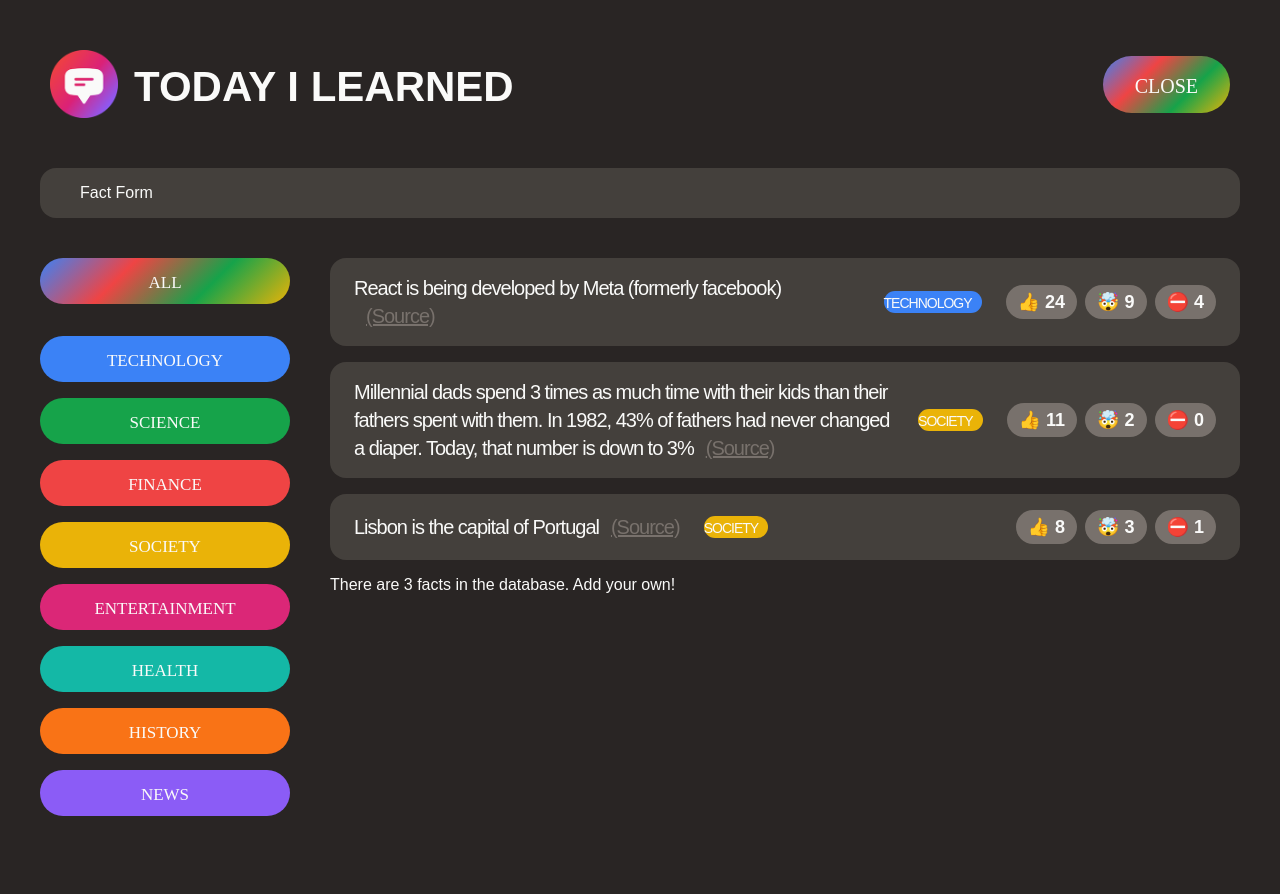
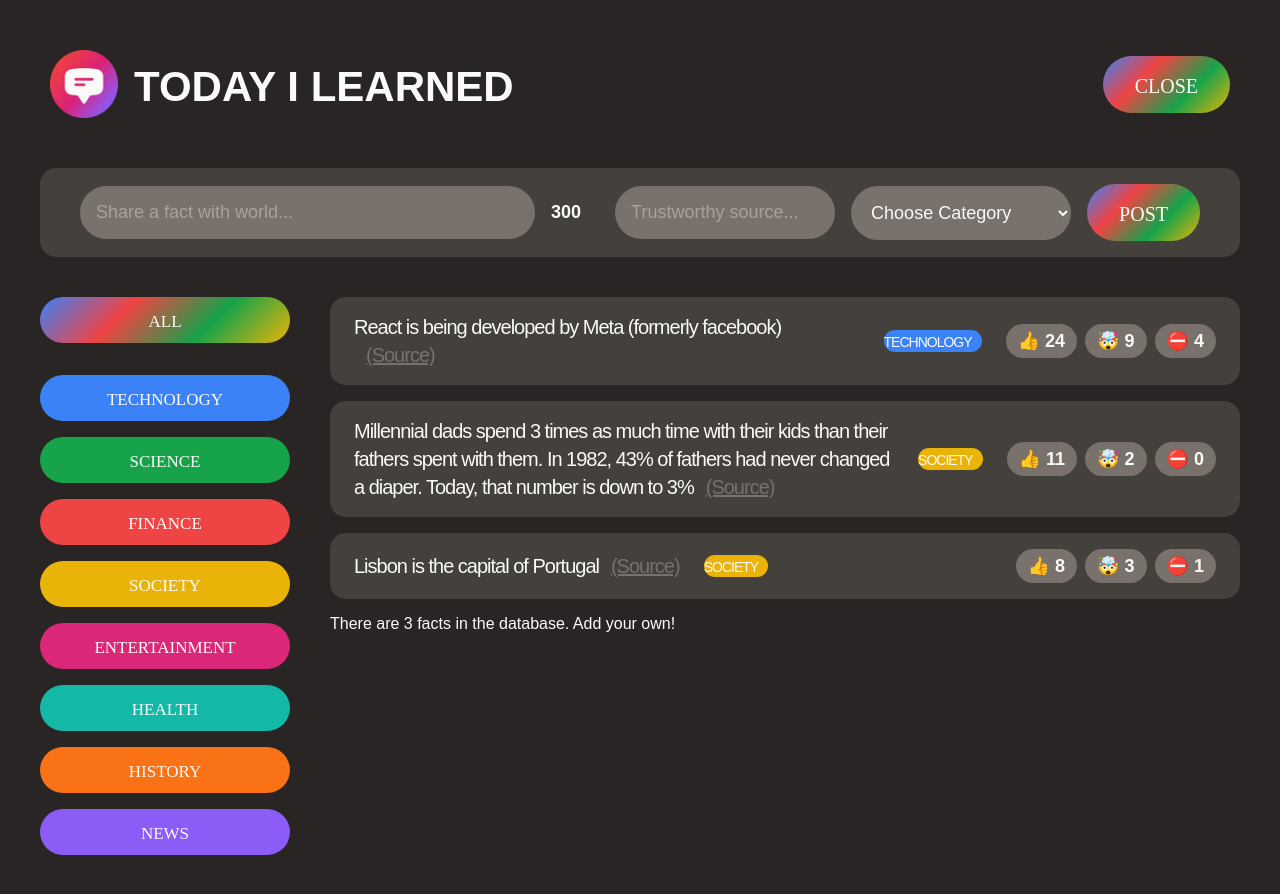
Before and after one commit to Nairouz-Belle/today-I-learned, a React (Create React App) app: page / in a window 1280 px wide. Both pictures are taken after a click on the button "SHARE A FACT". Shown: the top 894 px of the page. Before the commit the page ends 872 px from the top, so only its background shows below. Built offline with nearby package versions, Linux system fonts and the light colour scheme; a web font is replaced by a local one.

Commit message:
Adding all the categories from data to the select input in form.

```diff
--- a/src/App.js
+++ b/src/App.js
@@ -77,10 +77,6 @@ function Header({showForm, setShowForm}){
         </header>
 }
 
-function NewFactForm(){
-  return <form className="fact-form">Fact Form</form>;
-}
-
 const CATEGORIES = [
   { name: "technology", color: "#3b82f6" },
   { name: "science", color: "#16a34a" },
@@ -91,6 +87,23 @@ const CATEGORIES = [
   { name: "history", color: "#f97316" },
   { name: "news", color: "#8b5cf6" },
 ];
+
+function NewFactForm(){
+  return <form className="fact-form">
+    <input type="text" placeholder="Share a fact with world..."/>
+        <span>300</span>
+        <input type="text" placeholder="Trustworthy source..." />
+        <select name="" id="">
+          <option value="">Choose Category</option>
+          {
+            CATEGORIES.map((cat)=> (<option value={cat.name}>{cat.name.toUpperCase()}</option>))
+          }
+        </select>
+        <button className="btn btn-large">Post</button>
+  </form>;
+}
+
+
 
 function CategoryFilter(){
   return (
```
